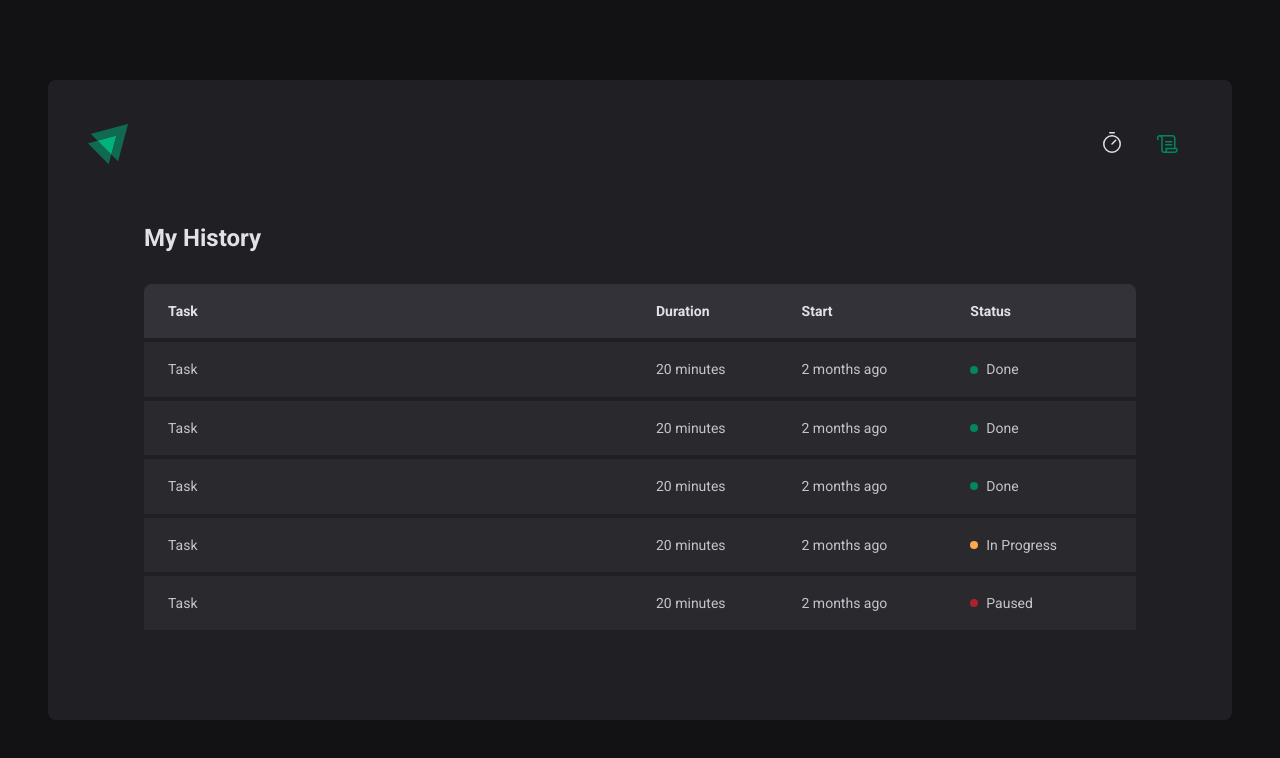
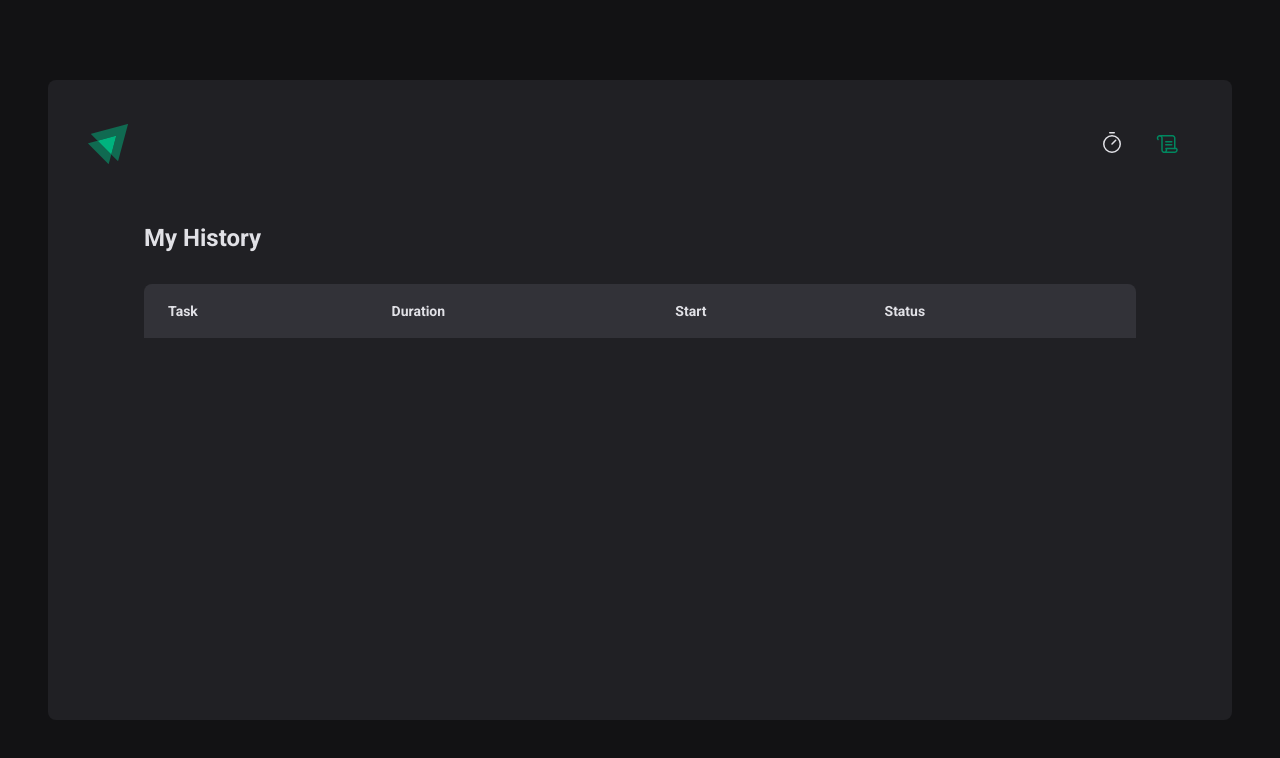
Before and after one commit to thullyoufrn/pomodoro-timer, a React (Vite) app: page /history in a window 1280 px wide. Shown: the top 758 px of the page. Built offline with nearby package versions, Linux system fonts and the light colour scheme.

Commit message:
contexts added with success

```diff
--- a/src/App.tsx
+++ b/src/App.tsx
@@ -4,12 +4,15 @@
 
 import { GlobalStyle } from './styles/global'
 import { defaultTheme } from './styles/themes/default'
+import { CyclesContextProvider } from './contexts/CyclesContext'
 
 export function App() {
   return (
     <ThemeProvider theme={defaultTheme}>
       <BrowserRouter>
-        <Router />
+        <CyclesContextProvider>
+          <Router />
+        </CyclesContextProvider>
       </BrowserRouter>
       <GlobalStyle />
     </ThemeProvider>
--- /dev/null
+++ b/src/contexts/CyclesContext.tsx
@@ -0,0 +1,107 @@
+import { ReactNode, createContext, useState } from 'react'
+
+interface CreateCycleData {
+  task: string
+  minutesAmount: number | null
+}
+
+interface Cycle {
+  id: string
+  task: string
+  minutesAmount: number | null
+  startDate: Date
+  interruptedDate?: Date
+  finishedDate?: Date
+}
+
+interface CyclesContextType {
+  cycles: Cycle[]
+  activeCycle: Cycle | undefined
+  activeCycleId: string | null
+  amountSecondsPassed: number
+  markCurrentCycleAsFinished: () => void
+  setSecondsPassed: (seconds: number) => void
+  createNewCycle: (data: CreateCycleData) => void
+  interruptCurrentCycle: () => void
+}
+
+interface CyclesContextProviderProps {
+  children: ReactNode
+}
+
+export const CyclesContext = createContext({} as CyclesContextType)
+
+export function CyclesContextProvider({
+  children,
+}: CyclesContextProviderProps) {
+  const [cycles, setCycles] = useState<Cycle[]>([])
+  const [activeCycleId, setActiveCycleId] = useState<string | null>(null)
+  const [amountSecondsPassed, setAmountSecondsPassed] = useState<number>(0)
+
+  const activeCycle = cycles.find((cycle) => cycle.id === activeCycleId)
+
+  function setSecondsPassed(seconds: number) {
+    setAmountSecondsPassed(seconds)
+  }
+
+  function markCurrentCycleAsFinished() {
+    setCycles((state) =>
+      state.map((cycle) => {
+        if (cycle.id === activeCycleId) {
+          return { ...cycle, finishedDate: new Date() }
+        } else {
+          return cycle
+        }
+      }),
+    )
+
+    setActiveCycleId(null)
+  }
+
+  function createNewCycle(data: CreateCycleData) {
+    const id = String(new Date().getTime())
+
+    const newCycle: Cycle = {
+      id,
+      task: data.task,
+      minutesAmount: data.minutesAmount,
+      startDate: new Date(),
+    }
+
+    setCycles((state) => [...state, newCycle])
+    setActiveCycleId(id)
+    setAmountSecondsPassed(0)
+  }
+
+  function interruptCurrentCycle() {
+    setCycles((state) =>
+      state.map((cycle) => {
+        if (activeCycleId === cycle.id) {
+          return { ...cycle, interruptedDate: new Date() }
+        } else {
+          return cycle
+        }
+      }),
+    )
+
+    setActiveCycleId(null)
+    setAmountSecondsPassed(0)
+  }
+
+  return (
+    <CyclesContext.Provider
+      value={{
+        cycles,
+        activeCycle,
+        activeCycleId,
+        markCurrentCycleAsFinished,
+        amountSecondsPassed,
+        setSecondsPassed,
+        createNewCycle,
+        interruptCurrentCycle,
+      }}
+    >
+      {children}
+    </CyclesContext.Provider>
+  )
+}
--- a/src/pages/History/index.tsx
+++ b/src/pages/History/index.tsx
@@ -1,6 +1,11 @@
+import { useContext } from 'react'
+import { CyclesContext } from '../../contexts/CyclesContext'
 import { HistoryContainer, HistoryList, Status } from './styles'
+import { formatDistanceToNow } from 'date-fns'
 
 export function History() {
+  const { cycles } = useContext(CyclesContext)
+
   return (
     <HistoryContainer>
       <h1>My History</h1>
@@ -17,46 +22,30 @@
           </thead>
 
           <tbody>
-            <tr>
-              <td>Task</td>
-              <td>20 minutes</td>
-              <td>2 months ago</td>
-              <td>
-                <Status statusColor="green">Done</Status>
-              </td>
-            </tr>
-            <tr>
-              <td>Task</td>
-              <td>20 minutes</td>
-              <td>2 months ago</td>
-              <td>
-                <Status statusColor="green">Done</Status>
-              </td>
-            </tr>
-            <tr>
-              <td>Task</td>
-              <td>20 minutes</td>
-              <td>2 months ago</td>
-              <td>
-                <Status statusColor="green">Done</Status>
-              </td>
-            </tr>
-            <tr>
-              <td>Task</td>
-              <td>20 minutes</td>
-              <td>2 months ago</td>
-              <td>
-                <Status statusColor="yellow">In Progress</Status>
-              </td>
-            </tr>
-            <tr>
-              <td>Task</td>
-              <td>20 minutes</td>
-              <td>2 months ago</td>
-              <td>
-                <Status statusColor="red">Paused</Status>
-              </td>
-            </tr>
+            {cycles.map((cycle) => {
+              return (
+                <tr key={cycle.id}>
+                  <td>{cycle.task}</td>
+                  <td>{cycle.minutesAmount} minutes</td>
+                  <td>
+                    {formatDistanceToNow(cycle.startDate, {
+                      addSuffix: true,
+                    })}
+                  </td>
+                  <td>
+                    {cycle.finishedDate && (
+                      <Status statusColor="green">Done</Status>
+                    )}
+                    {cycle.interruptedDate && (
+                      <Status statusColor="red">Interrupted</Status>
+                    )}
+                    {!cycle.finishedDate && !cycle.interruptedDate && (
+                      <Status statusColor="yellow">In Progress</Status>
+                    )}
+                  </td>
+                </tr>
+              )
+            })}
           </tbody>
         </table>
       </HistoryList>
--- a/src/pages/Home/components/Countdown/index.tsx
+++ b/src/pages/Home/components/Countdown/index.tsx
@@ -1,13 +1,16 @@
-import { useContext, useEffect, useState } from 'react'
+import { useContext, useEffect } from 'react'
 import { CountdownContainer, Separator } from './styles'
 import { differenceInSeconds } from 'date-fns'
-import { CyclesContext } from '../..'
+import { CyclesContext } from '../../../../contexts/CyclesContext'
 
 export function Countdown() {
-  const { activeCycle, activeCycleId, markCurrentCycleAsFinished } =
-    useContext(CyclesContext)
-
-  const [amountSecondsPassed, setAmountSecondsPassed] = useState<number>(0)
+  const {
+    activeCycle,
+    activeCycleId,
+    markCurrentCycleAsFinished,
+    amountSecondsPassed,
+    setSecondsPassed,
+  } = useContext(CyclesContext)
 
   const totalSeconds = activeCycle?.minutesAmount
     ? activeCycle.minutesAmount * 60
@@ -25,10 +28,10 @@
 
         if (secondsDifference >= totalSeconds) {
           markCurrentCycleAsFinished()
-          setAmountSecondsPassed(totalSeconds)
+          setSecondsPassed(totalSeconds)
           clearInterval(interval)
         } else {
-          setAmountSecondsPassed(secondsDifference)
+          setSecondsPassed(secondsDifference)
         }
       }, 1000)
     }
@@ -36,7 +39,13 @@
     return () => {
       clearInterval(interval)
     }
-  }, [activeCycle, totalSeconds, activeCycleId, markCurrentCycleAsFinished])
+  }, [
+    activeCycle,
+    totalSeconds,
+    activeCycleId,
+    markCurrentCycleAsFinished,
+    setSecondsPassed,
+  ])
 
   const currentSeconds = activeCycle ? totalSeconds - amountSecondsPassed : 0
 
--- a/src/pages/Home/components/NewCycleForm/index.tsx
+++ b/src/pages/Home/components/NewCycleForm/index.tsx
@@ -1,17 +1,12 @@
-import { useForm } from 'react-hook-form'
 import { FormContainer, MinutesAmountInput, TaskInput } from './styles'
-import { CyclesContext } from '../..'
 import { useContext } from 'react'
+import { useFormContext } from 'react-hook-form'
+import { CyclesContext } from '../../../../contexts/CyclesContext'
 
 export function NewCycleForm() {
   const { activeCycle } = useContext(CyclesContext)
 
-  const { register, handleSubmit, watch, reset } = useForm({
-    defaultValues: {
-      task: '',
-      minutesAmount: null,
-    },
-  })
+  const { register } = useFormContext()
 
   return (
     <FormContainer>
@@ -35,7 +30,6 @@
         type="number"
         id="minutesAmount"
         placeholder="0"
-        step={5}
         min={1}
         max={60}
         disabled={!!activeCycle}
--- a/src/pages/Home/index.tsx
+++ b/src/pages/Home/index.tsx
@@ -1,6 +1,5 @@
 import { HandPalm, Play } from 'phosphor-react'
-import { createContext, useEffect, useState } from 'react'
-
+import { useContext } from 'react'
 import {
   HomeContainer,
   StartCountdownButton,
@@ -8,97 +7,47 @@
 } from './styles'
 import { NewCycleForm } from './components/NewCycleForm'
 import { Countdown } from './components/Countdown'
+import { FormProvider, useForm } from 'react-hook-form'
+import { CyclesContext } from '../../contexts/CyclesContext'
 
 interface NewCycleFormData {
   task: string
   minutesAmount: number | null
 }
 
-interface Cycle {
-  id: string
-  task: string
-  minutesAmount: number | null
-  startDate: Date
-  interruptedDate?: Date
-  finishedDate?: Date
-}
+export function Home() {
+  const { activeCycle, createNewCycle, interruptCurrentCycle } =
+    useContext(CyclesContext)
 
-interface CyclesContextType {
-  activeCycle: Cycle | undefined
-  activeCycleId: string | null
-  markCurrentCycleAsFinished: () => void
-}
+  const newCycleForm = useForm<NewCycleFormData>({
+    defaultValues: {
+      task: '',
+      minutesAmount: null,
+    },
+  })
 
-export const CyclesContext = createContext({} as CyclesContextType)
-
-export function Home() {
-  const [cycles, setCycles] = useState<Cycle[]>([])
-  const [activeCycleId, setActiveCycleId] = useState<string | null>(null)
-
-  const activeCycle = cycles.find((cycle) => cycle.id === activeCycleId)
-
-  function markCurrentCycleAsFinished() {
-    setCycles((state) =>
-      state.map((cycle) => {
-        if (cycle.id === activeCycleId) {
-          return { ...cycle, finishedDate: new Date() }
-        } else {
-          return cycle
-        }
-      }),
-    )
-
-    setActiveCycleId(null)
-  }
-
-  function handleCreateNewCycle(data: NewCycleFormData) {
-    const id = String(new Date().getTime())
-
-    const newCycle: Cycle = {
-      id,
-      task: data.task,
-      minutesAmount: data.minutesAmount,
-      startDate: new Date(),
-    }
-
-    setCycles((state) => [...state, newCycle])
-    setActiveCycleId(id)
-    setAmountSecondsPassed(0)
-
-    reset()
-  }
-
-  function handleInterruptCycle() {
-    setCycles((state) =>
-      state.map((cycle) => {
-        if (activeCycleId === cycle.id) {
-          return { ...cycle, interruptedDate: new Date() }
-        } else {
-          return cycle
-        }
-      }),
-    )
-
-    setActiveCycleId(null)
-    setAmountSecondsPassed(0)
-  }
+  const { handleSubmit, watch, reset } = newCycleForm
 
   const taskField = watch('task')
   const minutesAmountField = watch('minutesAmount')
   const isSubmitDisabled = !taskField || !minutesAmountField
 
+  function handleCreateNewCycle(data: NewCycleFormData) {
+    createNewCycle(data)
+
+    reset()
+  }
+
   return (
     <HomeContainer>
       <form onSubmit={handleSubmit(handleCreateNewCycle)} action="">
-        <CyclesContext.Provider
-          value={{ activeCycle, activeCycleId, markCurrentCycleAsFinished }}
-        >
+        <FormProvider {...newCycleForm}>
           <NewCycleForm />
-          <Countdown />
-        </CyclesContext.Provider>
+        </FormProvider>
+        <Countdown />
 
         {activeCycle ? (
-          <StopCountdownButton onClick={handleInterruptCycle} type="button">
+          <StopCountdownButton onClick={interruptCurrentCycle} type="button">
             <HandPalm size={24} />
             Interrupt
           </StopCountdownButton>
```
